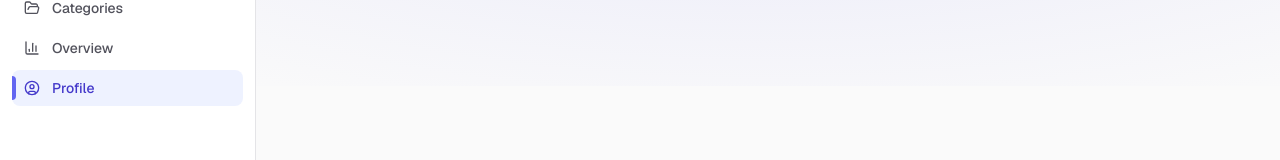
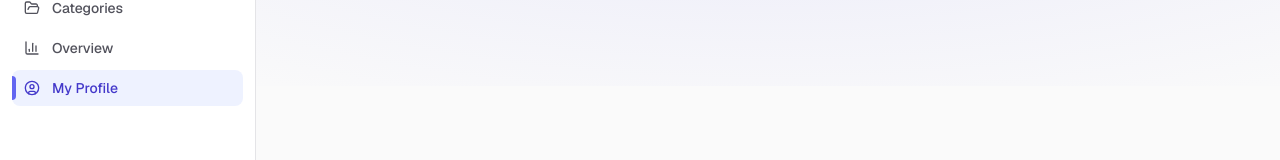
Before and after one commit to kibriahq/portfolio-cms, a Next.js app: page /profile in a window 1280 px wide. Shown: the part 170-330 px from the top of the page. Built offline with nearby package versions, Linux system fonts and the light colour scheme; no server answers; the database is empty.

Commit message:
update sidebar nav

```diff
--- a/src/components/layout/SidebarNav.tsx
+++ b/src/components/layout/SidebarNav.tsx
@@ -27,12 +27,12 @@ const navItems: NavItem[] = [
   { label: "Categories", href: "/categories", icon: FolderOpen },
   { label: "Overview", href: "/overview", icon: BarChart3 },
   {
-    label: "Admins",
+    label: "All Admins",
     href: "/admins",
     icon: ShieldCheck,
     roles: ["SUPER_ADMIN", "ADMIN"],
   },
-  { label: "Profile", href: "/profile", icon: UserCircle },
+  { label: "My Profile", href: "/profile", icon: UserCircle },
 ];
 
 interface SidebarNavProps {
```
